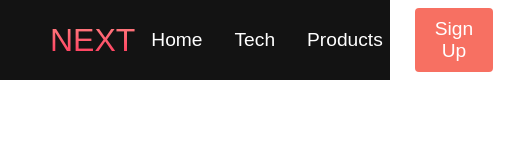
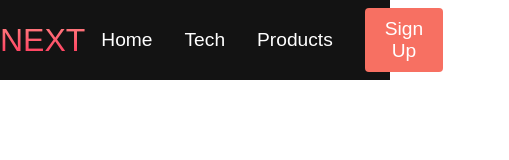
Before and after one commit to kknivves/Dynamic-Website-Project, a plain HTML site: page index.html in a window 390 px wide. Shown: the whole page, 509 px wide, since content can reach past the window. Drawn offline with Linux system fonts and the light colour scheme.

Commit message:
Added mobile responsive and tablet responsive

```diff
--- a/styles.css
+++ b/styles.css
@@ -101,3 +101,15 @@
   color: #f77062;
   transition: all 0.3s ease;
 }
+
+@media screen and (max-width: 960px) {
+  .navbar__container {
+    display: flex;
+    justify-content: space-between;
+    height: 80px;
+    z-index: 1;
+    width: 100%;
+    max-width: 1300px;
+    padding: 0;
+  }
+}
```
